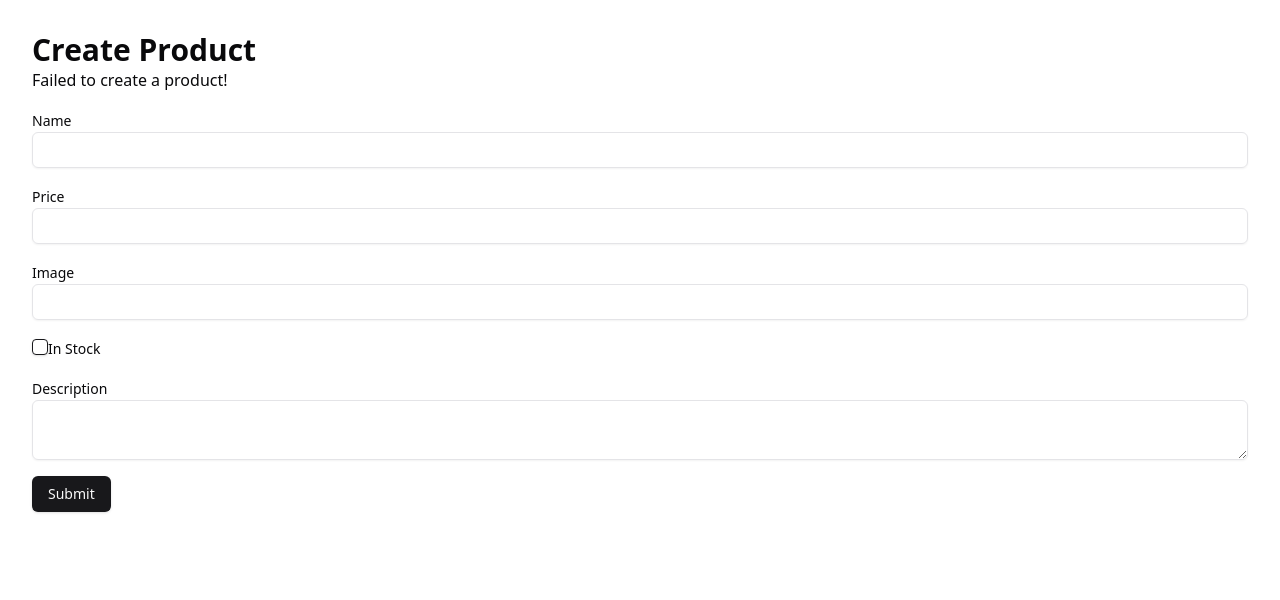
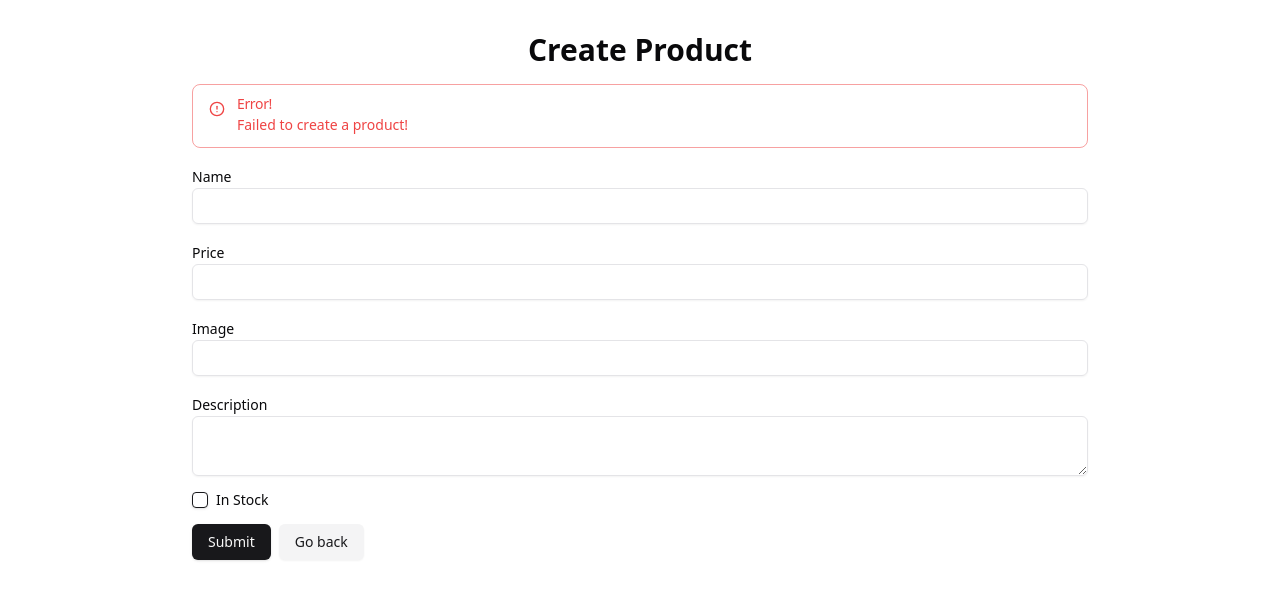
Before and after one commit to t14xploit/next-prisma, a Next.js app: page /product/create in a window 1280 px wide. Both pictures are taken after typing "Sample", "Sample", "Sample", "Sample" into the empty fields and a click on the button "Submit". Shown: the top 600 px of the page. Built offline with nearby package versions, Linux system fonts and the light colour scheme.

Commit message:
finished styling forms

```diff
--- a/src/app/product/[productId]/edit/form.tsx
+++ b/src/app/product/[productId]/edit/form.tsx
@@ -4,6 +4,13 @@
 import { editProduct } from "./actions";
 import { useActionState } from "react";
 import { ProductWithNumberPrice } from "./page";
+import { Label } from "@/components/ui/label";
+import { Input } from "@/components/ui/input";
+import { Checkbox } from "@/components/ui/checkbox";
+import { Textarea } from "@/components/ui/textarea";
+import { Button } from "@/components/ui/button";
+import { Alert, AlertDescription, AlertTitle } from "@/components/ui/alert";
+import { AlertCircle } from "lucide-react";
 
 type Props ={
     product:ProductWithNumberPrice;
@@ -16,73 +23,65 @@
         });
 
     return (
-        <form className="space-y-4" action={formAction}>
+        <form className="space-y-4 max-w-4xl mx-auto" action={formAction}>
 
-            {state.message && <p>{state.message}</p>}
+            {state.message && (
+                <Alert variant="destructive"className="mt-4">
+                    <AlertCircle className="w-4 h-4"/>
+                    <AlertTitle>Error!</AlertTitle>
+                    <AlertDescription>{state.message}</AlertDescription>
+                </Alert>
+            )}
             <div>
-                <label htmlFor="name" className="block text-sm font-medium text-gray-200">
+                <Label htmlFor="name">
                     Name
-                </label>
-                <input
+                </Label>
+                <Input
                     name="name"
                     type="text"
                     id="name"
                     defaultValue={product.name}
-                    className="mt-1 block  px-4 py-2 bg-gray-800 text-white rounded-lg shadow-sm focus:outline-none focus:ring-2 focus:ring-indigo-500"
                 />
             </div>
             <div>
-                <label htmlFor="price" className="block text-sm font-medium text-gray-200">
+                <Label htmlFor="price" >
                     Price
-                </label>
-                <input
+                </Label>
+                <Input
                 name="price"
                     type="text"
                     id="price"
                     defaultValue={product.price}
-
-                    className="mt-1 block  px-4 py-2 bg-gray-800 text-white rounded-lg shadow-sm focus:outline-none focus:ring-2 focus:ring-indigo-500"
                 />
             </div>
             <div>
-                <label htmlFor="image" className="block text-sm font-medium text-gray-200">
+                <Label htmlFor="image">
                     Image
-                </label>
-                <input
+                </Label>
+                <Input
                 name="image"
                     type="text"
                     id="image"
-                    defaultValue={product.image??" "}
+                    defaultValue={product.image??" "}                />
+            </div>
 
-                    className="mt-1 block  px-4 py-2 bg-gray-800 text-white rounded-lg shadow-sm focus:outline-none focus:ring-2 focus:ring-indigo-500"
-                />
-            </div>
             <div>
-                <label htmlFor="inStock" className="block text-sm font-medium text-gray-200">
-                    In Stock
-                </label>
-                <input
-                name="inStock"
-                    type="checkbox"
-                    id="inStock"
-                    defaultChecked={product.inStock}
-                    className="mt-1 block w-5 h-5 text-indigo-500 focus:ring-indigo-500 bg-gray-700 border-gray-600 rounded"
-                />
-            </div>
-            <div>
-                <label htmlFor="description" className="block text-sm font-medium text-gray-200">
+                <Label htmlFor="description">
                     Description
-                </label>
-                <textarea
+                </Label>
+                <Textarea
                 name="description"
                     id="description"
-                    defaultValue={product.description??""}
-
-                    className="mt-1 block  px-4 py-2 bg-gray-800 text-white rounded-lg shadow-sm focus:outline-none focus:ring-2 focus:ring-indigo-500"
-                ></textarea>
+                    defaultValue={product.description??""} ></Textarea>
             </div>
-            <button type="submit" className="py-3 px-6 bg-indigo-600 text-white font-semibold rounded-lg shadow-md hover:bg-indigo-700 focus:outline-none focus:ring-2 focus:ring-indigo-500 focus:ring-opacity-50 transition duration-200"
-            disabled={isPending}>{isPending?"Submitting" : "Submit"}</button>
+            <div className="flex items-center gap-2">
+                <Checkbox name="inStock" id="inStock" defaultChecked={product.inStock}/>
+                <Label htmlFor="inStock" >
+                    In Stock
+                </Label>
+            </div>
+            <Button type="submit"
+            disabled={isPending}>{isPending?"Submitting" : "Submit"}</Button>
         </form>
 
     )
--- a/src/app/product/[productId]/edit/page.tsx
+++ b/src/app/product/[productId]/edit/page.tsx
@@ -33,7 +33,8 @@
  }
     return (
     <div>
-        <h1>Edit Product</h1>
+        <h1 className=" mt-4 text-3xl text-center
+             font-bold">Edit Product</h1>
         <EditProductForm product={productWithNumberPrice}/>
     </div>
   )
--- a/src/app/product/[productId]/page.tsx
+++ b/src/app/product/[productId]/page.tsx
@@ -50,7 +50,7 @@
                         ) : (
                             <p className="text-red-500 font-semibold">Out of stock</p>
                         )}
-                        <div className="flex  gap-4">
+                        <div className="flex  gap-4 mt-6">
 
                         <Button size="lg" disabled={!product.inStock}  >
                             Add to cart
--- a/src/app/product/create/form.tsx
+++ b/src/app/product/create/form.tsx
@@ -7,15 +7,24 @@
 import { Textarea } from "@/components/ui/textarea";
 import { Button } from "@/components/ui/button";
 import { Label } from "@/components/ui/label";
+import { Alert, AlertDescription, AlertTitle } from "@/components/ui/alert";
+import { AlertCircle } from "lucide-react";
+import Link from "next/link";
 
 
 export default function CreateProductForm() {
-    const [state, formAction, isPending] = useActionState(createProduct, {message: ""});
+    const [state, formAction, isPending] = useActionState(createProduct, { message: "" });
 
     return (
-        <form className="space-y-4" action={formAction}>
+        <form className="space-y-4 max-w-4xl mx-auto" action={formAction}>
 
-            {state.message && <p>{state.message}</p>}
+            {state.message && (
+                <Alert variant="destructive" className="mt-4">
+                    <AlertCircle className="w-4 h-4" />
+                    <AlertTitle>Error!</AlertTitle>
+                    <AlertDescription>{state.message}</AlertDescription>
+                </Alert>
+            )}
             <div>
                 <Label htmlFor="name" >
                     Name
@@ -31,7 +40,7 @@
                     Price
                 </Label>
                 <Input
-                name="price"
+                    name="price"
                     type="text"
                     id="price"
                 />
@@ -41,27 +50,34 @@
                     Image
                 </Label>
                 <Input
-                name="image"
+                    name="image"
                     type="text"
                     id="image"
                 />
             </div>
+
             <div>
+                <Label htmlFor="description" >
+                    Description
+                </Label>
+                <Textarea
+                    name="description"
+                    id="description"
+                ></Textarea>
+            </div>
+            <div className="flex items-center gap-2">
                 <Checkbox name="inStock" id="inStock" />
                 <Label htmlFor="inStock" >
                     In Stock
                 </Label>
             </div>
-            <div>
-                <Label htmlFor="description" >
-                    Description
-                </Label>
-                <Textarea
-                name="description"
-                    id="description"
-                ></Textarea>
+            <div className="flex gap-2">
+                <Button type="submit" disabled={isPending}>{isPending ? "Submitting" : "Submit"}</Button>
+                <Button asChild variant="secondary">
+                    <Link href="/">Go back</Link>
+                </Button>
             </div>
-            <Button type="submit" disabled={isPending}>{isPending?"Submitting" : "Submit"}</Button>
+
         </form>
 
     )
--- a/src/app/product/create/page.tsx
+++ b/src/app/product/create/page.tsx
@@ -1,10 +1,14 @@
+import Link from "next/link"
 import CreateProductForm from "./form"
+import { Button } from "@/components/ui/button"
 
 export default function CreateProductPage(){
     return(
         <div className="p-8 ">
-            <h1 className="text-3xl font-bold">Create Product</h1>
+            <h1 className="text-3xl text-center
+             font-bold">Create Product</h1>
             <CreateProductForm/>
+
         </div>
     )
 }
--- /dev/null
+++ b/src/components/ui/alert.tsx
@@ -0,0 +1,59 @@
+import * as React from "react"
+import { cva, type VariantProps } from "class-variance-authority"
+
+import { cn } from "@/lib/utils"
+
+const alertVariants = cva(
+  "relative w-full rounded-lg border px-4 py-3 text-sm [&>svg+div]:translate-y-[-3px] [&>svg]:absolute [&>svg]:left-4 [&>svg]:top-4 [&>svg]:text-foreground [&>svg~*]:pl-7",
+  {
+    variants: {
+      variant: {
+        default: "bg-background text-foreground",
+        destructive:
+          "border-destructive/50 text-destructive dark:border-destructive [&>svg]:text-destructive",
+      },
+    },
+    defaultVariants: {
+      variant: "default",
+    },
+  }
+)
+
+const Alert = React.forwardRef<
+  HTMLDivElement,
+  React.HTMLAttributes<HTMLDivElement> & VariantProps<typeof alertVariants>
+>(({ className, variant, ...props }, ref) => (
+  <div
+    ref={ref}
+    role="alert"
+    className={cn(alertVariants({ variant }), className)}
+    {...props}
+  />
+))
+Alert.displayName = "Alert"
+
+const AlertTitle = React.forwardRef<
+  HTMLParagraphElement,
+  React.HTMLAttributes<HTMLHeadingElement>
+>(({ className, ...props }, ref) => (
+  <h5
+    ref={ref}
+    className={cn("mb-1 font-medium leading-none tracking-tight", className)}
+    {...props}
+  />
+))
+AlertTitle.displayName = "AlertTitle"
+
+const AlertDescription = React.forwardRef<
+  HTMLParagraphElement,
+  React.HTMLAttributes<HTMLParagraphElement>
+>(({ className, ...props }, ref) => (
+  <div
+    ref={ref}
+    className={cn("text-sm [&_p]:leading-relaxed", className)}
+    {...props}
+  />
+))
+AlertDescription.displayName = "AlertDescription"
+
+export { Alert, AlertTitle, AlertDescription }
```
